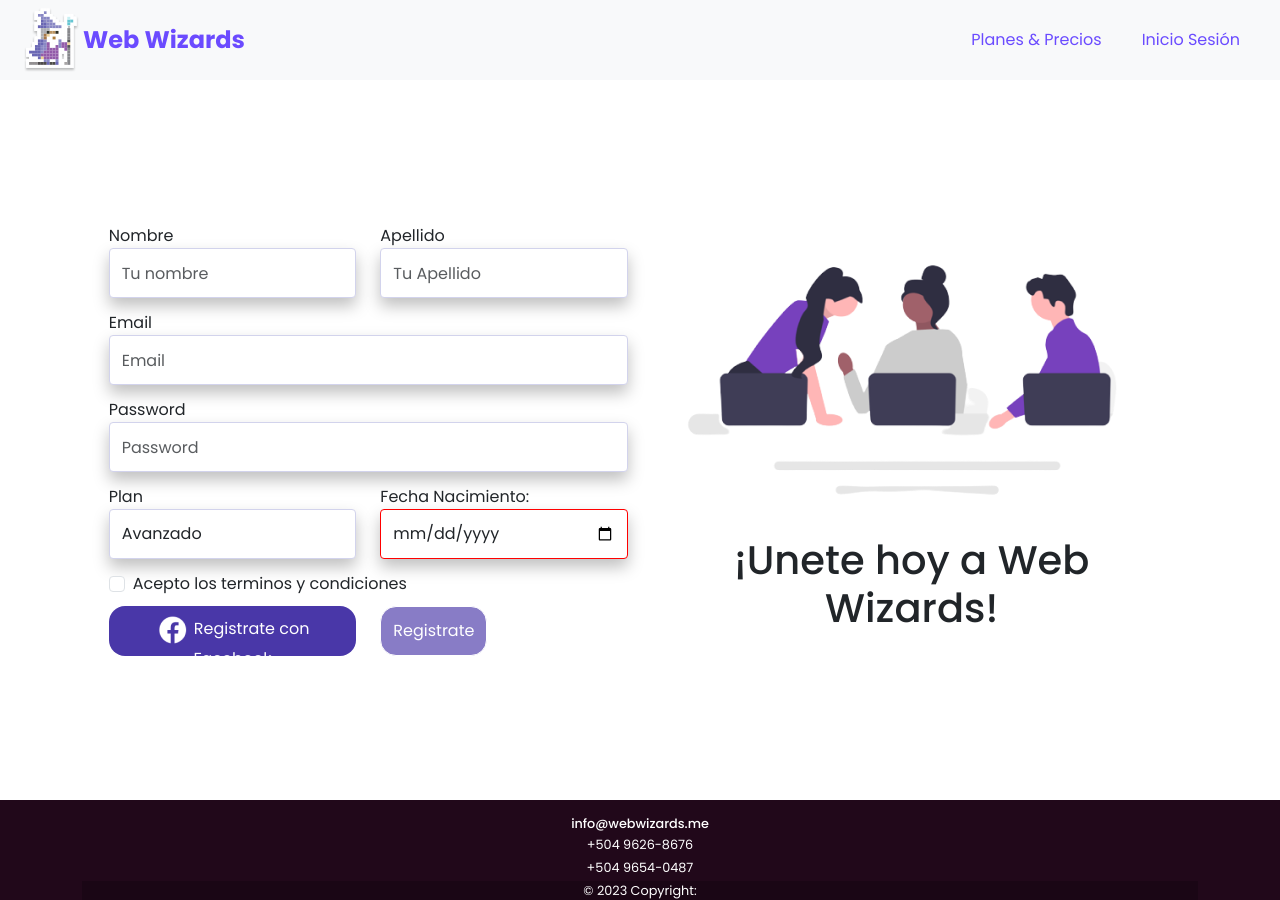
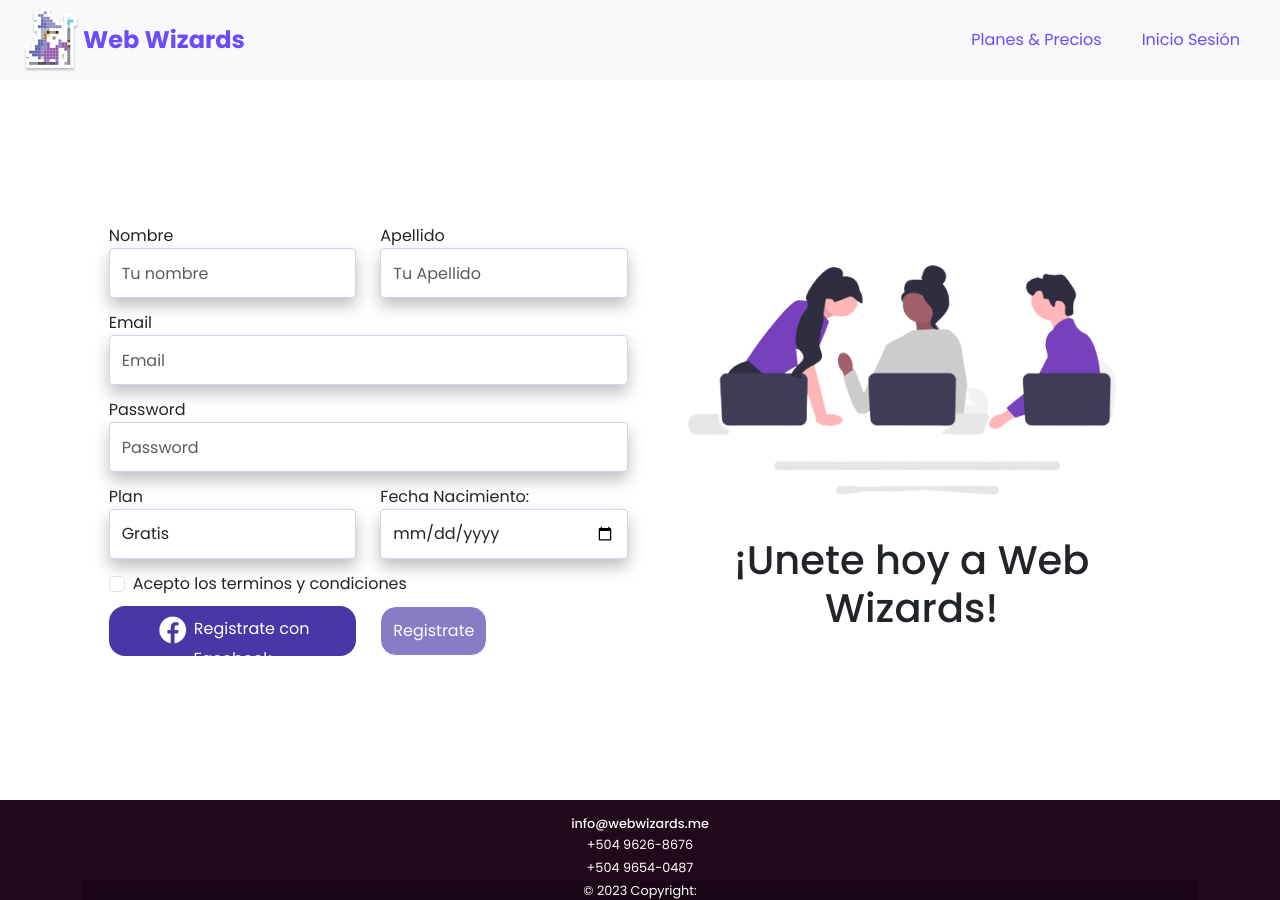
Before and after one commit to juliamartinezhn/webwizards-frontend, an Angular app: page /registro in a window 1280 px wide. Built offline with nearby package versions, Linux system fonts and the light colour scheme.

Commit message:
FE-3 Fixes en validaciones de formulario de registro

```diff
--- a/src/app/signup/signup.component.css
+++ b/src/app/signup/signup.component.css
@@ -1,68 +1,20 @@
-.input-model{
+.input-model {
     border-radius: 4px;
     border: 1px solid #D2D3EC;
     background: #FFF;
     box-shadow: 0px 8px 16px 0px rgba(0, 0, 0, 0.25);
-    /* padding: 2em 0;
- */
- height: 50px;
- margin-bottom: .8em;
+    height: 50px;
+    margin-bottom: .8em;
 }
 
-.btn{
+.btn {
     height: 50px;
     border-radius: 16px;
-background: #4937A8;
+    background: #4937A8;
 }
 
 
-#fila{
-    /* display: flex;
-    align-items: center;
-    justify-content: flex-start;
-    flex-wrap: nowrap;
-    align-content: stretch;
-    margin-left: 100px;
-    margin-top: 50px;
-    width: 1000px; */
-}
-
-
-#imgnsign{
-    /* display: flex;
-	flex-direction: row;
-	flex-wrap: nowrap;
-	justify-content: center;
-	align-items: center;
-	align-content: stretch;
-position: absolute;
-margin-left: 500px; */
-}
-
-
-
-#titulopagina{
-    /* display: flex;
-	flex-direction: row;
-	flex-wrap: nowrap;
-	justify-content: center;
-	align-items: center;
-	align-content: stretch;
-position: absolute;
-margin-left: 600px;
-margin-top: 300px;  */
-}
-
-#registratebtn{
-    /* width: 190px;
-    height: 48px;
-    background-color: #4937A8; */
-}
-
-#regfb{
-    /* width: 200px;
-    height: 65px;
-    margin-left: 40px;   */
+#regfb {
     background-color: #3B5998;
 }
 
@@ -70,10 +22,9 @@ margin-top: 300px;  */
 
 .wrong-format {
     color: #f00;
-    /* text-transform: initial; */
     font-size: 0.7rem;
-  }
+}
 
-.wrong-input{
+.wrong-input {
     border: 1px solid #f00;
 }
--- a/src/app/signup/signup.component.html
+++ b/src/app/signup/signup.component.html
@@ -1,24 +1,30 @@
 <div class="container-fluid p-0" style="height: 100vh;">
     <app-navbar></app-navbar>
 
-  <div class="row flex-column-reverse flex-md-row align-items-center justify-content-center py-5" style="min-height: 90%;">
+    <div class="row flex-column-reverse flex-md-row align-items-center justify-content-center py-5"
+        style="min-height: 90%;">
 
-    <form  [formGroup]="formularioRegistro" class="col-10 col-md-5 col-lg-5 ">
+        <form [formGroup]="formularioRegistro" class="col-10 col-md-5 col-lg-5 ">
             <div class="row " id="fila">
                 <div class="form-group col-6">
                     <label for="inputEmail4">Nombre</label>
-          <input [ngClass]="{'wrong-input':nombre?.invalid && (nombre?.dirty || nombre?.touched)}" formControlName="nombre" class="form-control input-model" type="text" id="inputnombre" placeholder="Tu nombre">
+                    <input [ngClass]="{'wrong-input':nombre?.invalid && (nombre?.dirty || nombre?.touched)}"
+                        formControlName="nombre" class="form-control input-model" type="text" id="inputnombre"
+                        placeholder="Tu nombre">
                     <div *ngIf="nombre?.invalid &&(nombre?.dirty || nombre?.touched)" class="wrong-format ">
-
+                        Error al llenar campo nombre
                     </div>
                 </div>
                 <div class="form-group col-6">
                     <label for="input">Apellido</label>
 
-          <input  [ngClass]="{'wrong-input':apellido?.invalid &&(apellido?.dirty || apellido?.touched)}" formControlName="apellido"  class="form-control input-model" type="text" id="inputapellido" placeholder="Tu Apellido">
+                    <input [ngClass]="{'wrong-input':apellido?.invalid &&(apellido?.dirty || apellido?.touched)}"
+                        formControlName="apellido" class="form-control input-model" type="text" id="inputapellido"
+                        placeholder="Tu Apellido">
                     <div *ngIf="apellido?.invalid &&(apellido?.dirty || apellido?.touched)" class="wrong-format ">
-            <P>Error al llenar campo apellido</P>
+                        Error al llenar campo apellido
                     </div>
+
                 </div>
             </div>
 
@@ -26,9 +32,11 @@
                 <div class="form-group col-12">
                     <label for="inputEmail4">Email</label>
 
-          <input  [ngClass]="{'wrong-input':email?.invalid &&(email?.dirty || email?.touched)}" formControlName="email"  class="form-control input-model" type="email" id="inputEmail4" placeholder="Email">
+                    <input [ngClass]="{'wrong-input':email?.invalid &&(email?.dirty || email?.touched)}"
+                        formControlName="email" class="form-control input-model" type="email" id="inputEmail4"
+                        placeholder="Email">
                     <div *ngIf="email?.invalid &&(email?.dirty || email?.touched)" class="wrong-format ">
-            <P>Error al llenar campo email asegurese de ingresar email valido</P>
+                        Error al llenar campo email asegurese de ingresar email valido
                     </div>
 
 
@@ -38,9 +46,12 @@
             <div class="row" id="fila">
                 <div class="form-group col-12">
                     <label for="inputPassword4">Password</label>
-          <input [ngClass]="{'wrong-input':password?.invalid &&(password?.dirty || password?.touched)}" formControlName="password" class="form-control input-model" type="password" id="inputPassword4" placeholder="Password">
-          <div *ngIf="password?.invalid &&(password?.dirty || password?.touched)" class="wrong-format ">
-            <P>Error al llenar campo password asegurese de ingresar password valido con un caracter especial, una mayuscula minimo, minusculas y 8 o mas caracteres en total</P>
+                    <input [ngClass]="{'wrong-input' : password?.invalid && (password?.dirty || password?.touched)}"
+                        formControlName="password" class="form-control input-model" type="password" id="inputPassword4"
+                        placeholder="Password">
+                    <div *ngIf="password?.invalid && (password?.dirty || password?.touched)" class="wrong-format ">
+                        Error al llenar campo password asegurese de ingresar password valido con un caracter especial,
+                        una mayuscula minimo, minusculas y 8 o mas caracteres en total
                     </div>
 
                 </div>
@@ -50,17 +61,19 @@
 
                 <div class="form-group col-6">
                     <label for="inputState">Plan</label>
-          <select class="form-control input-model" id="inputState">
-            <option selected>Avanzado</option>
-            <option>Gratis</option>
+                    <select class="form-control input-model" id="inputState" formControlName="plan">
+                        <option selected>Gratis</option>
                         <option>Plus</option>
+                        <option>Avanzado</option>
                     </select>
                 </div>
                 <div class="form-group col-6">
                     <label for="start">Fecha Nacimiento:</label>
 
-          <input [ngClass]="{'wrong-input':fechaNacimiento?.invalid }" formControlName="fechaNacimiento" class="form-control input-model" type="date" id="start" name="trip-start" value="" min="1910-01-01"
-            max="2023-12-31">
+                    <input
+                        [ngClass]="{'wrong-input':fechaNacimiento?.invalid &&(fechaNacimiento?.dirty || fechaNacimiento?.touched)}"
+                        formControlName="fechaNacimiento" class="form-control input-model" type="date" id="start"
+                        name="trip-start" value="" min="1910-01-01" max="2023-12-31">
                 </div>
             </div>
 
@@ -90,7 +103,8 @@
 
                 </div>
                 <div class="form-group col-6">
-          <button  [disabled]="!formularioRegistro.valid"  (click)="iniciarSesion()" type="button" class="btn text-white">Registrate</button>
+                    <button [disabled]="!formularioRegistro.valid" (click)="iniciarSesion()" type="button"
+                        class="btn text-white">Registrate</button>
 
                 </div>
 
--- a/src/app/signup/signup.component.ts
+++ b/src/app/signup/signup.component.ts
@@ -8,16 +8,18 @@ import {ReactiveFormsModule} from '@angular/forms';
 })
 export class SignupComponent implements OnInit {
   formularioRegistro = new FormGroup({
-    nombre:new FormControl('', [Validators.required,Validators.maxLength(10)]),
-    apellido:new FormControl('',[Validators.required,Validators.maxLength(10)]),
+    nombre:new FormControl('', [Validators.required]),
+    apellido:new FormControl('',[Validators.required]),
     email: new FormControl ('',[Validators.required, Validators.pattern(/^\w+([.-]?\w+)*@\w+([.-]?\w+)*(\.\w{2,3})+$/)]),
-    password: new FormControl('', [Validators.required, Validators.pattern(/^(?=.*\d)(?=.*[a-z])(?=.*[A-Z])(?=.*[!@#$%^&*]).{8,}$/)]),
+    password: new FormControl('', [Validators.required, Validators.pattern(/^(?=.*[A-Z])(?=.*\d)(?=.*[!@#$%^&()\-_=+{};:,<.>])(?!.*\s).{8,}$/)]),
+    plan: new FormControl('Gratis'),
     fechaNacimiento:new FormControl('',[Validators.required])
 
   });
 
   constructor(){  }
   ngOnInit () : void {
+
 
   }
   get nombre (){
```
Lines whose indentation alone changed are shown as unchanged.
